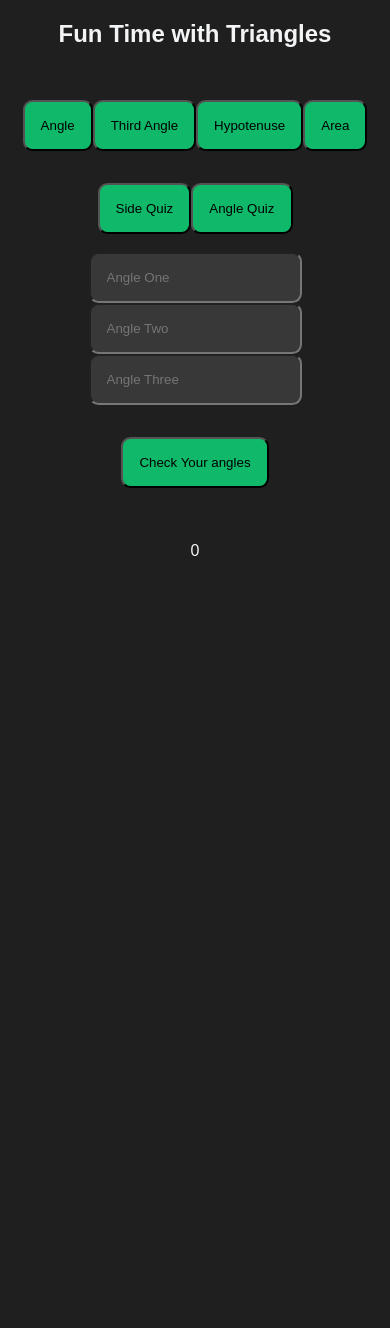
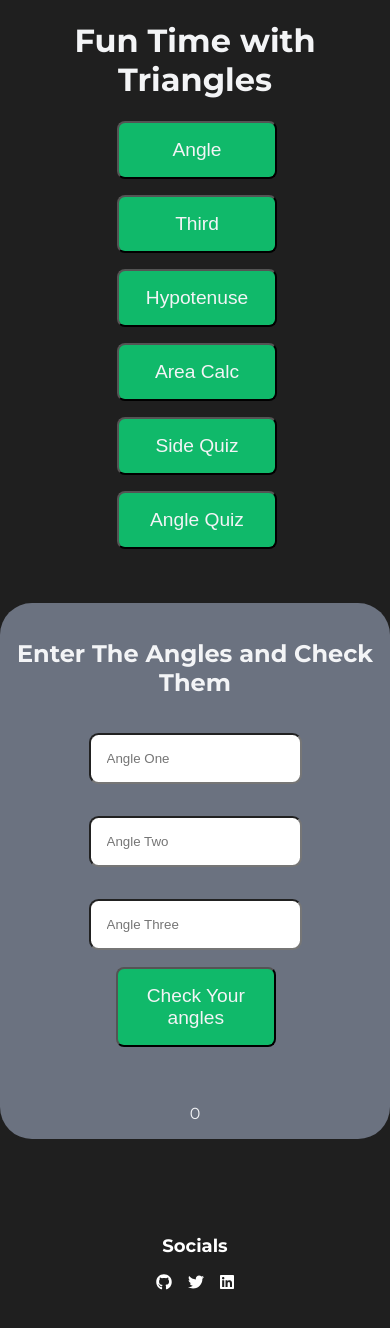
Before and after one commit to vp5h/Triangle-Mark12, a React (Create React App) app: page / in a window 390 px wide. Shown: the top 1328 px of the page. Before the commit the page ends 844 px from the top, so only its background shows below. Built offline with nearby package versions, Linux system fonts and the light colour scheme.

Commit message:
-fix Design

```diff
--- a/src/App.js
+++ b/src/App.js
@@ -7,6 +7,10 @@ import SideQuiz from "./components/SideQuiz";
 import Anglequiz from "./components/AngleQuiz"
 import HypoCalc from "./components/HypoCalc";
 import CalcArea from "./components/CalcArea";
+import { FontAwesomeIcon } from '@fortawesome/react-fontawesome'
+import { faGithub, faTwitter, faLinkedin } from '@fortawesome/free-brands-svg-icons'
+
+
 
 
 export default function App() {
@@ -53,18 +57,47 @@ export default function App() {
   return (
     <div className="App">
 
-      <h2> Fun Time with Triangles</h2>
-
+      <h1> Fun Time with Triangles</h1>
+      <div>
        <button onClick={AngleDispHandler}>Angle</button>
-       <button onClick={ThirdDispHandler}>Third Angle</button>
-       <button onClick={HypoDispHandler}>Hypotenuse </button>
-       <button onClick={AreaDispHandler}>Area</button>
+       <button onClick={ThirdDispHandler}>Third</button>
+       <button onClick={HypoDispHandler}>Hypotenuse</button>
+       </div>
+       <button onClick={AreaDispHandler}>Area Calc</button>
        <button onClick={SideDispHandler}>Side Quiz</button>
        <button onClick={AngleQDispHandler}>Angle Quiz</button>
       <br></br>
       <br></br>
+      <div className="div-display">
       {displayAdiv()}
+      </div>
 
-    </div>
+    <FontAwesomeIcon icon={["fab", "github"]} />
+
+<footer className="footer">
+
+
+
+<div className="footer-header">Socials</div>
+<ul className="social-links list-non-bullet">
+    <li className="list-item-inline">
+        <a className="link" href="https://github.com/vp5h">
+        <FontAwesomeIcon icon={faGithub} />
+        </a>
+    </li>
+    <li className="list-item-inline">
+        <a className="link" href="https://twitter.com/v_p5h">
+        <FontAwesomeIcon icon={faTwitter} />
+        </a>
+    </li>
+    <li className="list-item-inline">
+        <a className="link" href="https://www.linkedin.com/in/vp5h/">
+        <FontAwesomeIcon icon={faLinkedin} />
+        </a>
+    </li>
+
+</ul>
+</footer>
+</div>
   );
   }
--- a/src/components/AngleQuiz.js
+++ b/src/components/AngleQuiz.js
@@ -61,9 +61,9 @@ export default function AngleQuiz() {
       {randomAngleGenerator}
       <div >
         <span>{firstAngle}°</span>
-        <br></br>
+
         <span>{secondAngle}°</span>
-        <br></br>
+
         <span>{thirdAngle}°</span>
       </div>
 
--- a/src/components/SideQuiz.js
+++ b/src/components/SideQuiz.js
@@ -61,9 +61,9 @@ export default function SideQuiz() {
       {randomSideGenerator}
       <div >
         <span>{firstSide} Units</span>
-        <br></br>
+
         <span>{secondSide} Units</span>
-        <br></br>
+
         <span>{thirdSide} Units</span>
       </div>
 
--- a/src/components/ThirdsideCalc.js
+++ b/src/components/ThirdsideCalc.js
@@ -60,6 +60,8 @@ const angleGen=(event)=>{
 
     randomAngleGenerator()
     setThirdAngle("")
+    setMes("")
+    setdiff("")
     // ThirdAngleCheck()
 }
 
--- a/src/components/TriangleSideCalc.js
+++ b/src/components/TriangleSideCalc.js
@@ -49,6 +49,7 @@ function TriangleCalcHandler(){
       }
       return(
         <div className="TriangleSidesChecker">
+          <h2>Enter The Angles and Check Them</h2>
         <input type="number" onChange={angleOneHandler} placeholder="Angle One"></input>
         <input type="number" onChange={angleTwoHandler} placeholder="Angle Two"></input>
         <input type="number" onChange={angleThreeHandler} placeholder="Angle Three"></input>
--- a/src/index.js
+++ b/src/index.js
@@ -2,6 +2,7 @@ import { StrictMode } from "react";
 import ReactDOM from "react-dom";
 
 import App from "./App";
+
 
 const rootElement = document.getElementById("root");
 ReactDOM.render(
--- a/src/styles.css
+++ b/src/styles.css
@@ -7,25 +7,32 @@
 
 }
 .App {
-  font-family: sans-serif;
+  font-family: 'Montserrat', sans-serif;
   text-align: center;
+  color: #F3F4F6;
 }
 body {
-  font-family: 'Montserrat', sans-serif;
+  /* font-family: 'Montserrat', sans-serif; */
   margin: 0px;
   color: #F3F4F6;
   background-color: #1f1f1f;
+  margin: auto;
+  max-width: 550px;
 }
 button{
 background-color: #10b96a;
-border-radius: 0.6rem;
+border-radius: 0.5rem;
 padding: 1rem;
+font-size: larger;
 margin: 0rem;
-margin-top: 2rem;
+margin-top: 0.1rem;
+margin-left: 0.1rem;
+color: #F3F4F6;
+width: 9rem;
 }
 input{
-  background-color: #52525281;
-  border-radius: 0.6rem;
+  background-color: #ffff;
+  border-radius: 0.5rem;
   padding: 1rem;
 
 
@@ -59,3 +66,91 @@ input{
   font-family: "Indie Flower", cursive;
   font-size: 2.5rem;
 }
+
+.div-display{
+  background-color: var(--dark-gray);
+  border-radius: 2rem;
+  padding: 1rem 1rem;
+
+ }
+
+ .div-display input{
+    background-color: #ffff;
+  border-radius: 0.6rem;
+  padding: 1rem;
+  margin: 1rem;
+  width:auto;
+  }
+
+  .div-display label{
+    margin: 00.3rem;
+    padding: 1rem;
+  }
+  .div-display Span{
+    margin: 0.3rem;
+    padding: 0.5rem;
+    display: inline;
+    background-color: #1f1f1f;
+    border-radius: 0.2rem;
+  }
+
+  .footer {
+
+    padding: 4rem 1rem;
+    margin-top: 2rem;
+    text-align: center;
+    color: white;
+    border-top-right-radius: 1rem;
+}
+
+.footer .link {
+    color: white
+}
+
+.footer .footer-header {
+    font-weight: bold;
+    font-size: large;
+}
+
+.footer ul {
+    padding-inline-start: 0px;
+}
+.list-non-bullet {
+  list-style: none;
+  padding-inline-start: 0px;
+}
+
+.list-item-inline {
+  display: inline;
+  padding: 0rem 0.5rem;
+}
+@media only screen and (max-width: 520px) {
+
+  button{
+    background-color: #10b96a;
+    border-radius: 0.5rem;
+
+
+    margin: 1rem;
+    margin-top: 0.1rem;
+    margin-left: 30vw;
+    color: #F3F4F6;
+    display: block;
+
+    width: 10rem;
+    }
+    .div-display button{
+
+        background-color: #10b96a;
+        border-radius: 0.5rem;
+        padding: 1rem;
+        font-size: larger;
+        margin: 0rem;
+        margin-top: 0.1rem;
+        margin-left: 0.1rem;
+        color: #F3F4F6;
+       display: inline;
+
+    }
+
+}
```
Also changed, not shown: package.json (+17 -2 lines), 2 other files (tests, documents, lock files or other folders).
